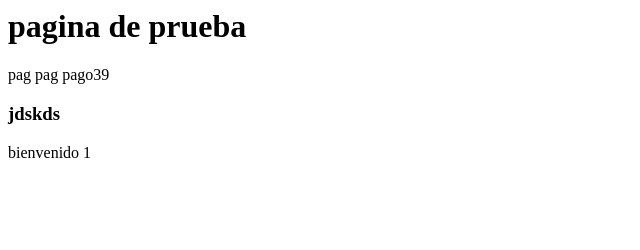
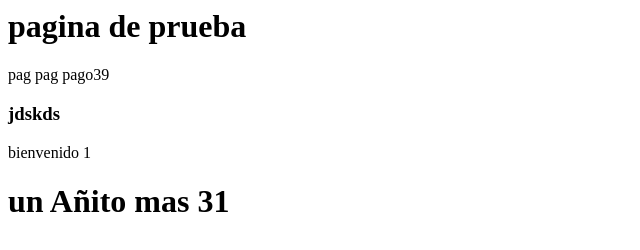
Before and after one commit to jairojose41/desarrollo-web, a plain HTML site: page paginas/index.html in a window 1280 px wide. Shown: the whole page, without its empty margins (0-640 px from the left). Drawn offline with Linux system fonts and the light colour scheme.

Commit message:
Insercicion de año

```diff
--- a/paginas/index.html
+++ b/paginas/index.html
@@ -2,3 +2,5 @@
 <p>pag pag pago39</p>
 <h3>jdskds</h3>
 <p>bienvenido 1</p>
+
+<h1>un Añito mas 31</h1>
```
